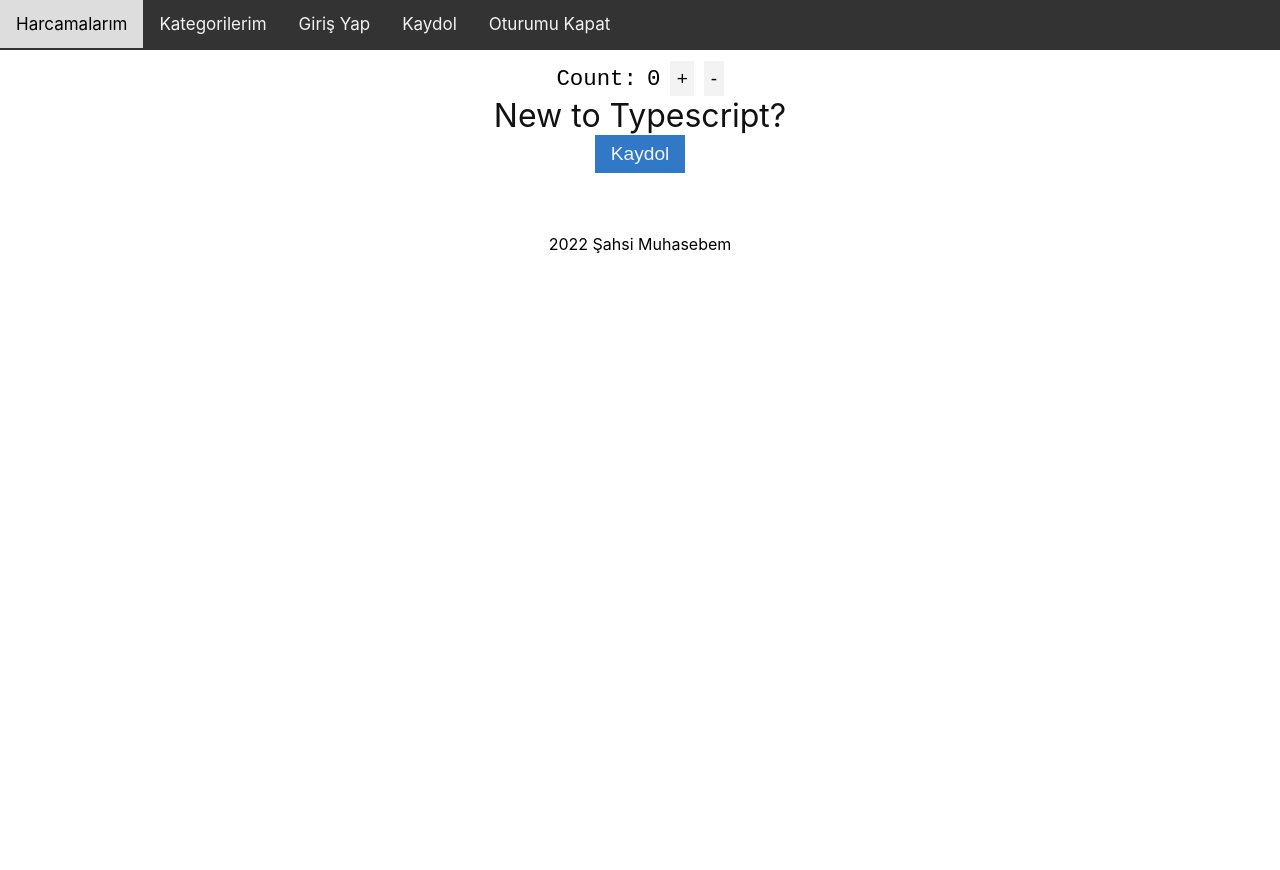
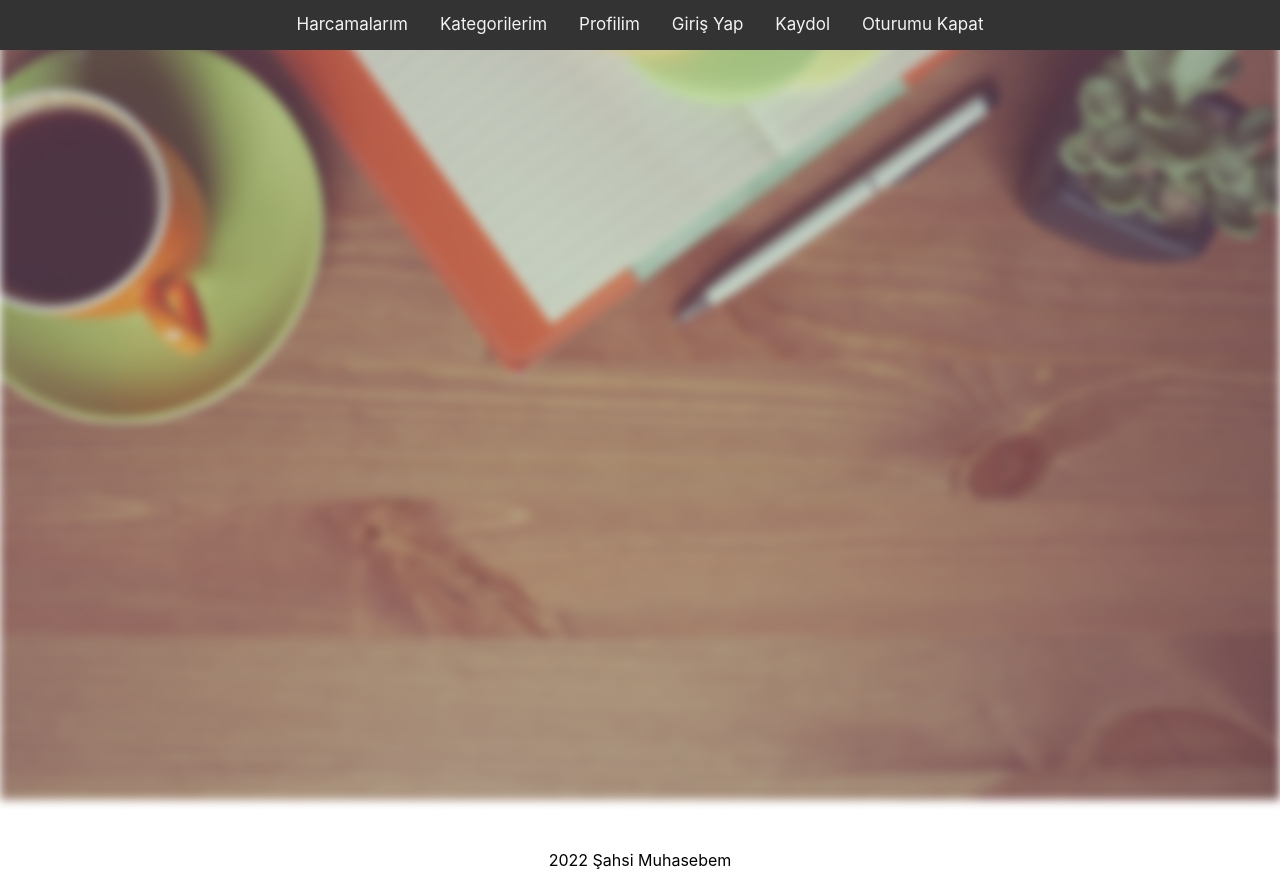
Before and after one commit to eharuncan/ExamplePersonalAccountingTS, a website built with webpack: page public/index.html in a window 1280 px wide. Before the commit the page ends 800 px from the top, so only its background shows below. Built offline with nearby package versions, Linux system fonts and the light colour scheme.

Commit message:
navbar tasarlandı. login sayfası background eklend

```diff
--- a/public/index.html
+++ b/public/index.html
@@ -16,23 +16,40 @@
 <body>
   <header class="header">
     <div class="navbar">
-      <a href="#home">Harcamalarım</a>
-      <a href="#news">Kategorilerim</a>
+      <div class="dropdown">
+        <a href="#home" class="dropbtn">Harcamalarım</a>
+        <div class="dropdown-content">
+          <a href="#home">Göster</a>
+          <a href="#home">Ekle</a>
+          <a href="#home">Düzenle</a>
+          <a href="#home">Sil</a>
+        </div>
+      </div>
+      <div class="dropdown">
+        <a href="#home" class="dropbtn">Kategorilerim</a>
+        <div class="dropdown-content">
+          <a href="#home">Göster</a>
+          <a href="#home">Ekle</a>
+          <a href="#home">Düzenle</a>
+          <a href="#home">Sil</a>
+        </div>
+      </div>
+      <div class="dropdown">
+        <a href="#home" class="dropbtn">Profilim</a>
+        <div class="dropdown-content">
+          <a href="#home">Göster</a>
+          <a href="#home">Düzenle</a>
+        </div>
+      </div>
       <a href="#home">Giriş Yap</a>
       <a href="#home">Kaydol</a>
       <a href="#contact">Oturumu Kapat</a>
     </div>
   </header>
-  <section class="middle-section flex-center">
-    <div class="learn-ts-container">
-      <div class="counter-example flex flex-center">
-        Count: <span id="count-value">0</span><button id="increment">+</button> <button id="decrement">-</button>
-      </div>
-      <span class="learn-ts-text"> New to Typescript? </span>
-      <a href="https://www.typescriptlang.org/" target="_blank">
-        <button class="button">Kaydol</button></a>
-    </div>
-  </section>
+
+  <div id="login-bg"></div>
+
+
   <footer class="footer">
     2022 Şahsi Muhasebem
   </footer>
--- a/public/static/css/style.css
+++ b/public/static/css/style.css
@@ -1,7 +1,14 @@
 * {
-  box-sizing: border-box;
   margin: 0;
   padding: 0;
+  top: 0;
+  left: 0;
+  position: relative;
+}
+
+html {
+  width: 100%;
+  height: 100%;
 }
 
 body {
@@ -12,98 +19,17 @@ body {
     Ubuntu, Cantarell, "Open Sans", "Helvetica Neue", sans-serif;
 }
 
-.middle-section {
-  position: relative;
-  width: 100%;
-  padding: 0.7rem 2rem;
-}
-
-.middle-section-text {
-  font-size: 1.2rem;
-  text-transform: lowercase;
-}
-
-.middle-section a img {
-  height: 1.7rem;
-}
-
-.learn-ts-container {
-  width: 50%;
-  height: 50%;
+.navbar {
+  position: fixed;
   display: flex;
-  flex-direction: column;
-  align-items: center;
-  justify-content: space-between;
-}
-
-.counter-example {
-  width: 50%;
-  font-family: monospace;
-  font-size: 1.4rem;
-}
-
-#increment,
-#decrement {
-  padding: 0.4rem;
-  font-size: 1.2rem;
-  background-color: #aca8a823;
-  border: none;
-  outline: none;
-}
-
-#increment:hover,
-#decrement:hover {
-  background-color: #262626;
-  color: #f5f5f5;
-}
-
-.learn-ts-text {
-  color: #111111;
-  font-size: 2rem;
-}
-
-.learn-ts-container a {
-  text-decoration: none;
-}
-
-.button {
-  cursor: pointer;
-  background-color: #3178c6;
-  border: none;
-  outline: none;
-  color: #f5f5f5;
-  display: flex;
-  font-size: 1.2rem;
-  text-transform: capitalize;
-  padding: 0.5rem 1rem;
-}
-
-.button:hover {
-  background-color: #262626;
-}
-
-.flex {
-  display: flex;
-  gap: 10px;
-}
-
-.flex-center {
-  display: flex;
-  align-items: center;
   justify-content: center;
-}
-
-.navbar {
-  overflow: hidden;
   background-color: #333;
-  position: fixed;
-  top: 0;
   width: 100%;
   height: 50px;
+  z-index: 1;
 }
 
 .navbar a {
-  float: left;
   display: block;
   color: #f2f2f2;
   text-align: center;
@@ -117,6 +43,40 @@ body {
   color: black;
 }
 
+.dropdown {
+  display: inline-block;
+}
+
+.dropdown-content {
+  margin-top: 50px;
+  display: none;
+  position: absolute;
+  background-color: #333;
+  min-width: 160px;
+  box-shadow: 0px 8px 16px 0px rgba(0,0,0,0.2);
+  z-index: 1;
+}
+
+.dropdown-content a {
+  color: rgb(255, 255, 255);
+  padding: 12px 16px;
+  text-decoration: none;
+  display: block;
+}
+
+.dropdown:hover .dropdown-content {
+  display: block;
+}
+
+#login-bg {
+  background-image: url('/public/assets/background.jpg');
+  background-size: cover;
+  width: 100%;
+  height: 100%;
+  margin-top: -50px;
+  filter: blur(5px);
+}
+
 .footer {
   padding-top: 50px;
   text-align: center;
```
Also changed, not shown: public/assets/background.jpg (added), public/assets/lock-icon.png (added), public/assets/user-icon.png (added).
